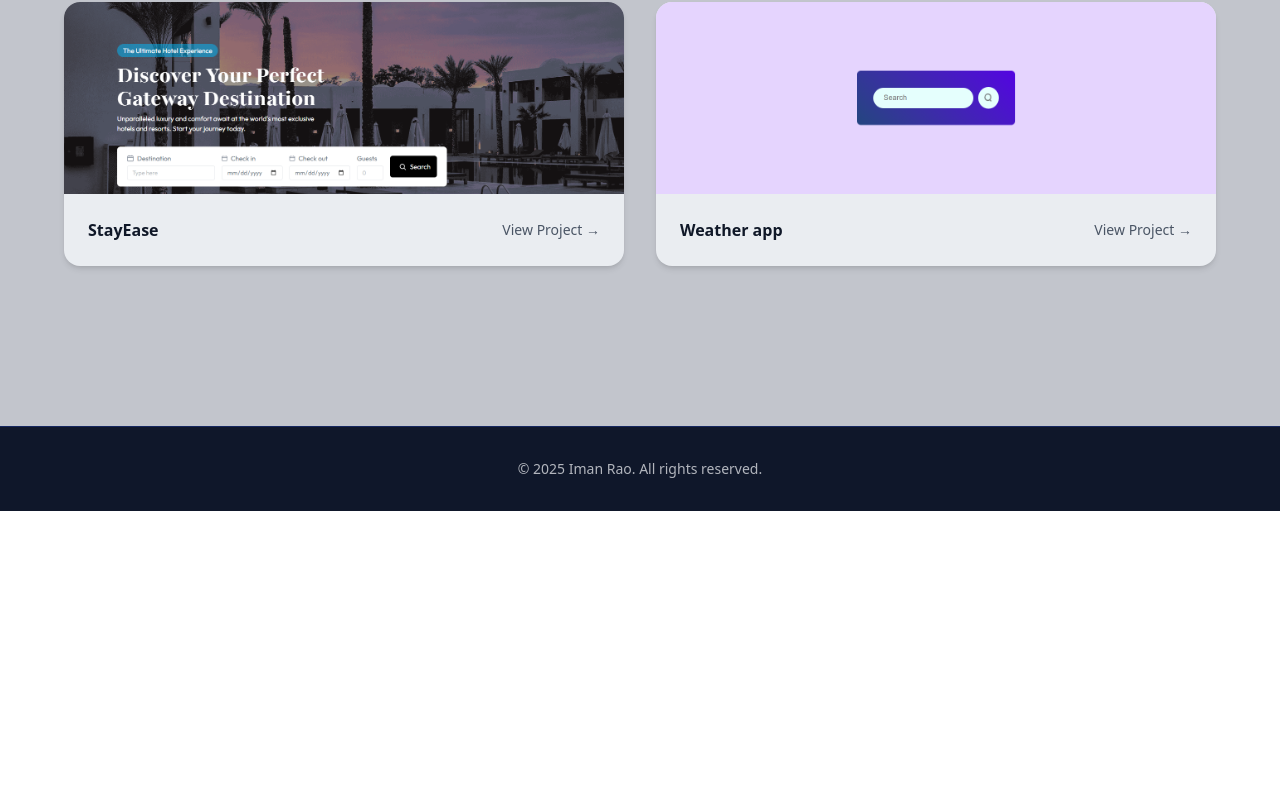
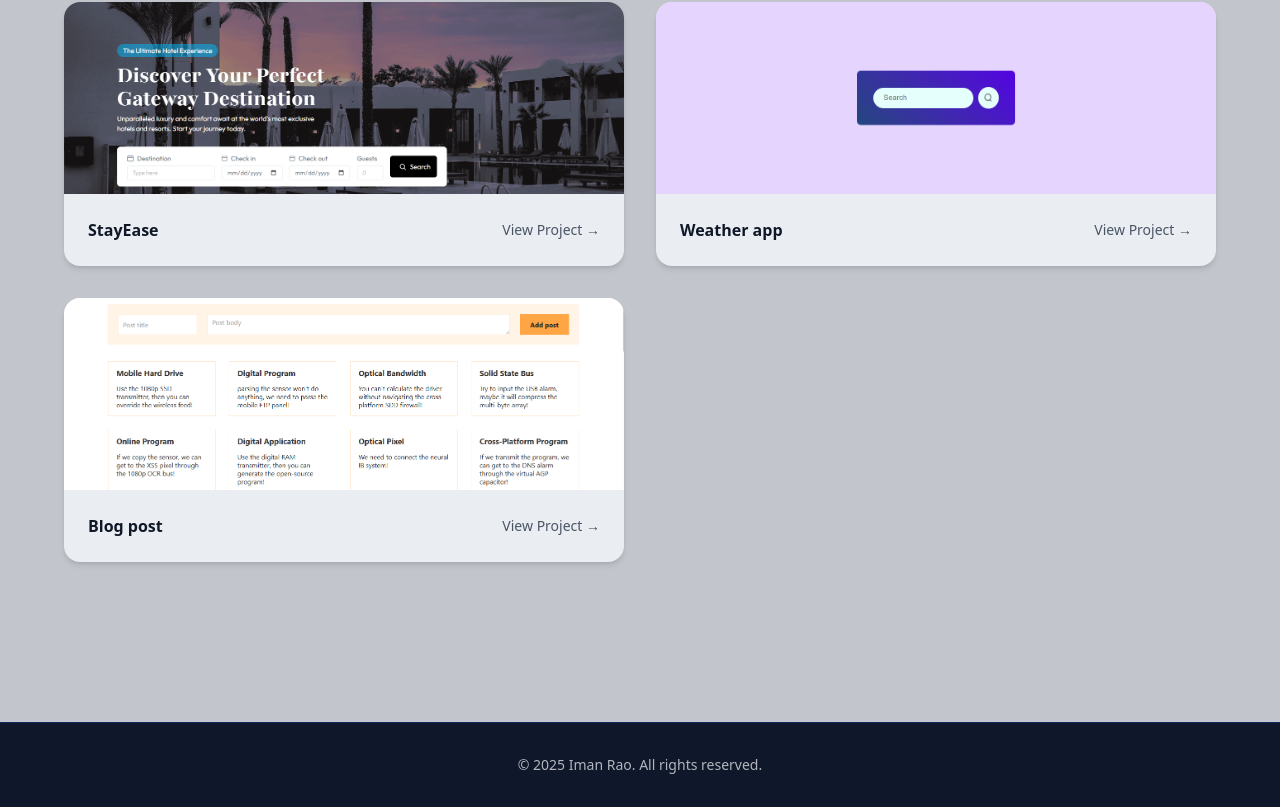
Before and after one commit to imanrao90/portfolio, a React (Vite) app: page /projects in a window 1280 px wide. Shown: the part 743-1550 px from the top of the page. Before the commit the page ends 1254 px from the top, so only its background shows below. Built offline with nearby package versions, Linux system fonts and the light colour scheme.

Commit message:
add project data

```diff
--- a/src/data/projectsData.js
+++ b/src/data/projectsData.js
@@ -5,6 +5,7 @@ import project3 from '../assets/images/projects/project3.png'
 import project4 from '../assets/images/projects/project4.png'
 import project5 from '../assets/images/projects/project5.png'
 import project6 from '../assets/images/projects/project6.png'
+import project2 from '../assets/images/projects/project2.png'
 
 
 const projects = [
@@ -50,6 +51,13 @@ const projects = [
     image: project1,
     link: "https://weather-app-zeta-gray-28.vercel.app/",
   },
+  {
+    title: "Blog post",
+    description:
+      "A brief description of the project and the technologies used in its development.",
+    image: project2,
+    link: "https://blog-post-7nzgnmbna-iman-raos-projects.vercel.app/",
+  },
 ];
 
 export default projects;
```
Also changed, not shown: src/assets/images/projects/project2.png (added).
